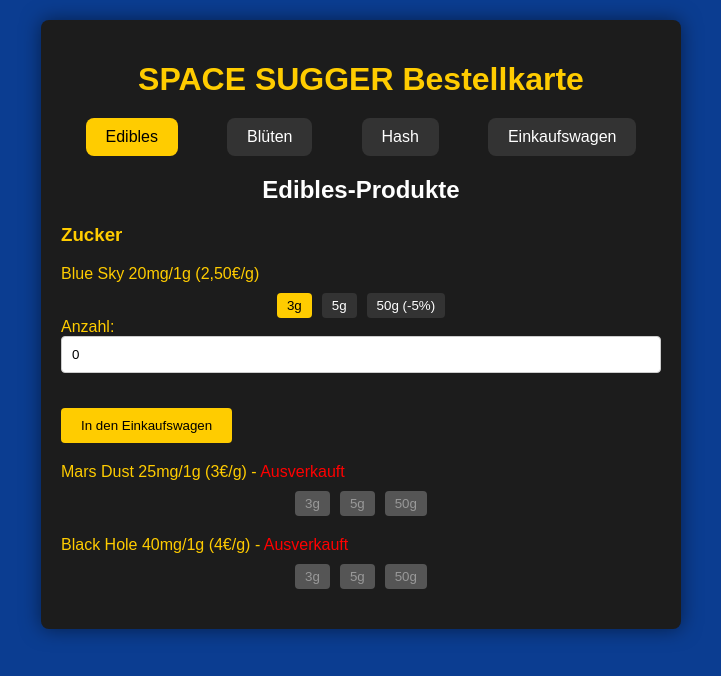
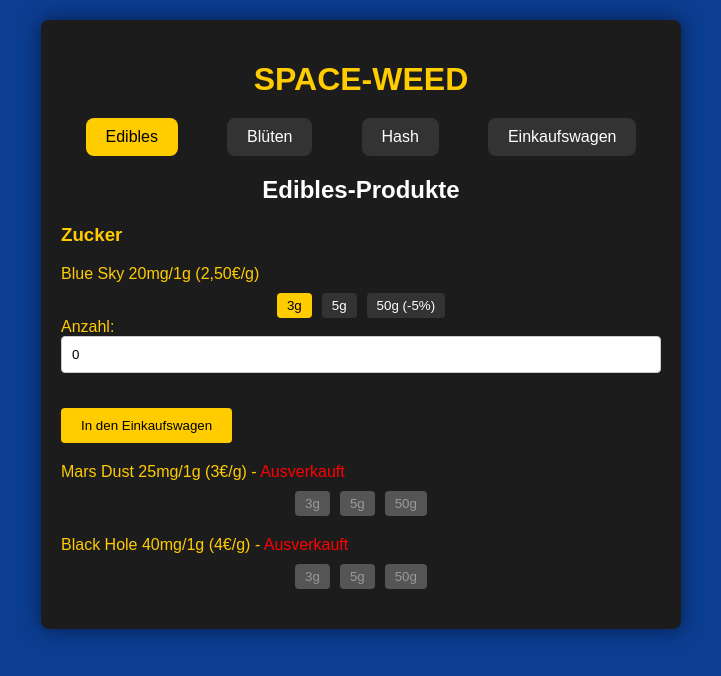
Before and after one commit to SPACE-WEED/bestell, a plain HTML site: page index.html in a window 1280 px wide. Shown: the whole page, without its empty margins (279-1000 px from the left). Drawn offline with Linux system fonts and the light colour scheme; a web font is replaced by a local one.

Commit message:
Update index.html

```diff
--- a/index.html
+++ b/index.html
@@ -36,7 +36,7 @@
 </head>
 <body>
     <div class="container">
-        <h1>SPACE SUGGER Bestellkarte</h1>
+        <h1>SPACE-WEED</h1>
         <div class="tabs">
             <div class="tab active" data-tab="edibles">Edibles</div>
             <div class="tab" data-tab="blueten">Blüten</div>
```
